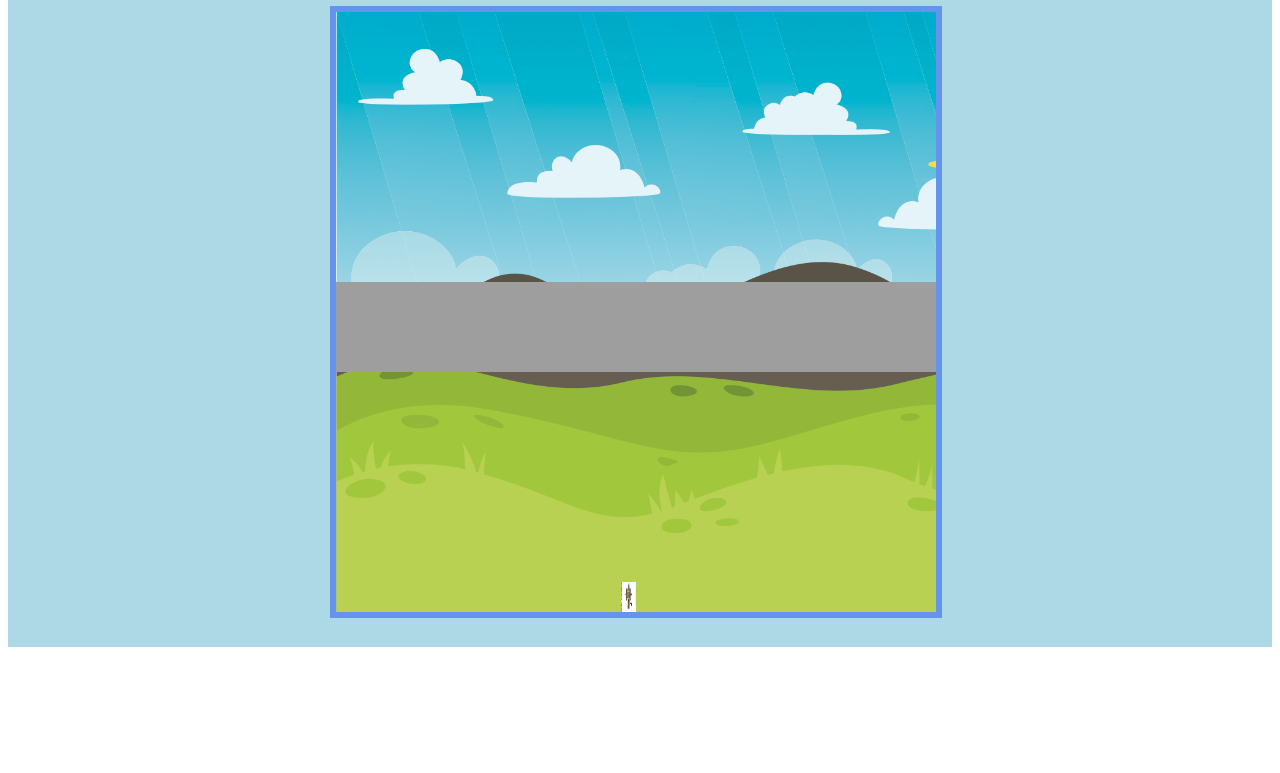
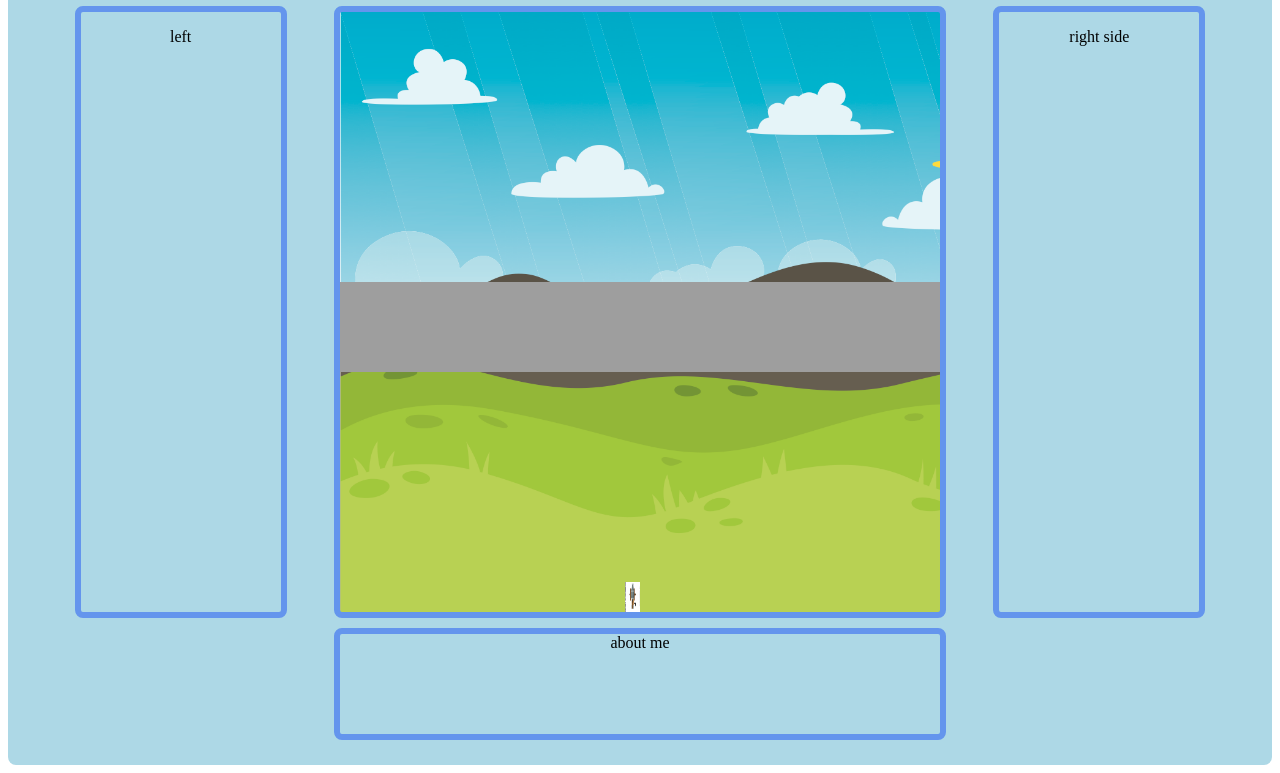
Before and after one commit to lbrilli/food_hounds, a website with bundled scripts: page index.html in a window 1280 px wide. Shown: the part 107-880 px from the top of the page. Before the commit the page ends 800 px from the top, so only its background shows below. Built offline with nearby package versions, Linux system fonts and the light colour scheme.

Commit message:
initial styling complete in complete in css

```diff
--- a/index.html
+++ b/index.html
@@ -14,19 +14,26 @@
     <div id="main">
 
         <div id="intro">
-            <p>left side</p>
+            <p>left</p>
+
         </div>
 
         <div id="game">
             <h1>Treat Hounds</h1>
                 <canvas id="board" width="600" height="600"></canvas>
+
+            <div id="footer">
+                about me
+            </div>
         </div>
 
-        <div id="scores">
+        <div id="score">
             <p>right side</p>
         </div>
 
     </div>
+
+
 </body>
 
 </html>
--- a/src/styles/index.css
+++ b/src/styles/index.css
@@ -2,6 +2,7 @@
     border: solid cornflowerblue 6px;
     background-image: url("../src/styles/2-05.png");
     background-size: cover;
+    border-radius: 8px;
 }
 
 h1 {
@@ -15,12 +16,41 @@ h1 {
     justify-content: space-evenly;
     padding: 2%;
     background-color: lightblue;
+    border-radius: 8px;
 }
 
 #intro {
-    border: lightblue 2px;
+    border: solid cornflowerblue 6px;
     text-align: center;
+    margin-top: 80px;
+    height: 600px;
+    width: 200px;
+    margin-right: 6px;
+    border-radius: 8px;
 }
+
+#score {
+    border:solid cornflowerblue 6px;
+    text-align: center;
+    margin-top: 80px;
+    height: 600px;
+    width: 200px;
+    margin-left: 6px;
+    border-radius: 8px;
+}
+
+#footer {
+    border:solid cornflowerblue 6px;
+    text-align: center;
+    margin-top: 6px;
+    height: 100px;
+    width: 600px;
+    border-radius: 8px;
+}
+
+/* body {
+    background-color: rgb(223, 219, 219);
+} */
 
 
 
```
Also changed, not shown: dist/main.css.
